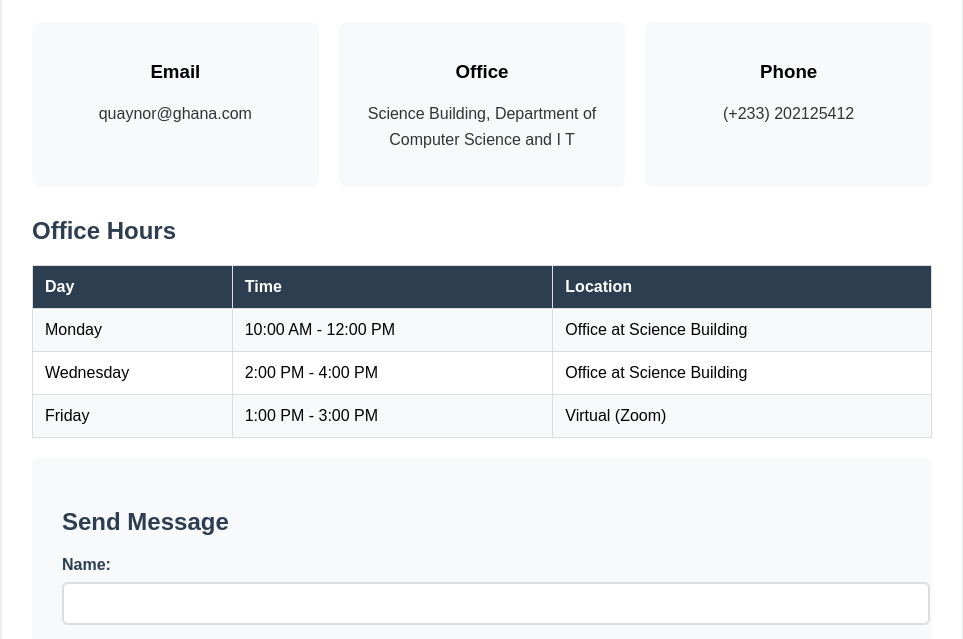
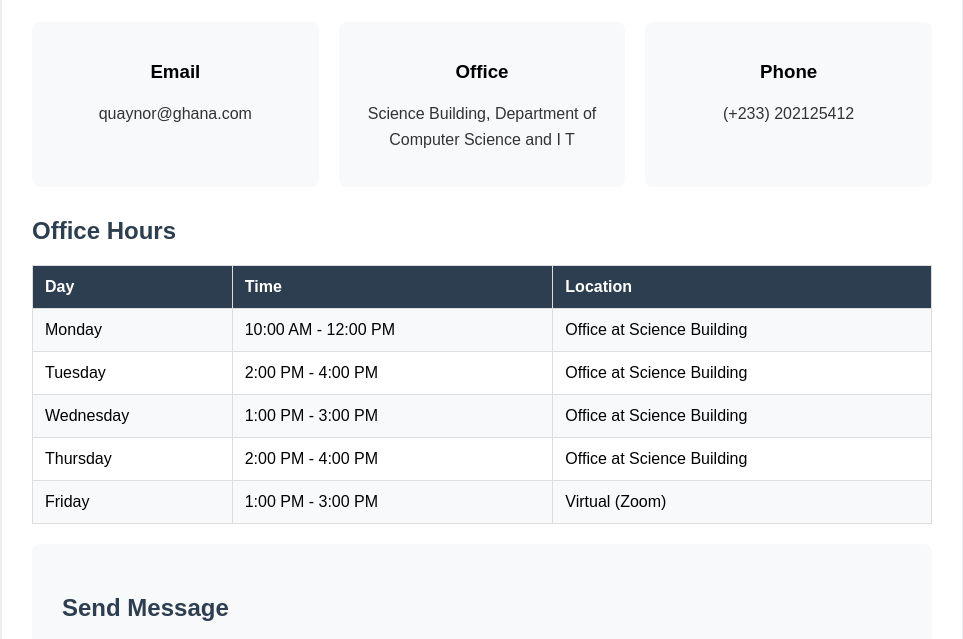
Before and after one commit to MumuniAdamu/Revolutionary-Thinkers, a plain HTML site: page contact.html in a window 1280 px wide. Shown: the part 143-782 px from the top of the page, without its empty margins (158-1121 px from the left). Drawn offline with Linux system fonts and the light colour scheme.

Commit message:
contact.html

```diff
--- a/contact.html
+++ b/contact.html
@@ -37,7 +37,17 @@
                 <td>Office at Science Building</td>
             </tr>
             <tr>
+                <td>Tuesday</td>
+                <td>2:00 PM - 4:00 PM</td>
+                <td>Office at Science Building</td>
+            </tr>
+            <tr>
                 <td>Wednesday</td>
+                <td>1:00 PM - 3:00 PM</td>
+                <td>Office at Science Building</td>
+            </tr>
+            <tr>
+                <td>Thursday</td>
                 <td>2:00 PM - 4:00 PM</td>
                 <td>Office at Science Building</td>
             </tr>
```
